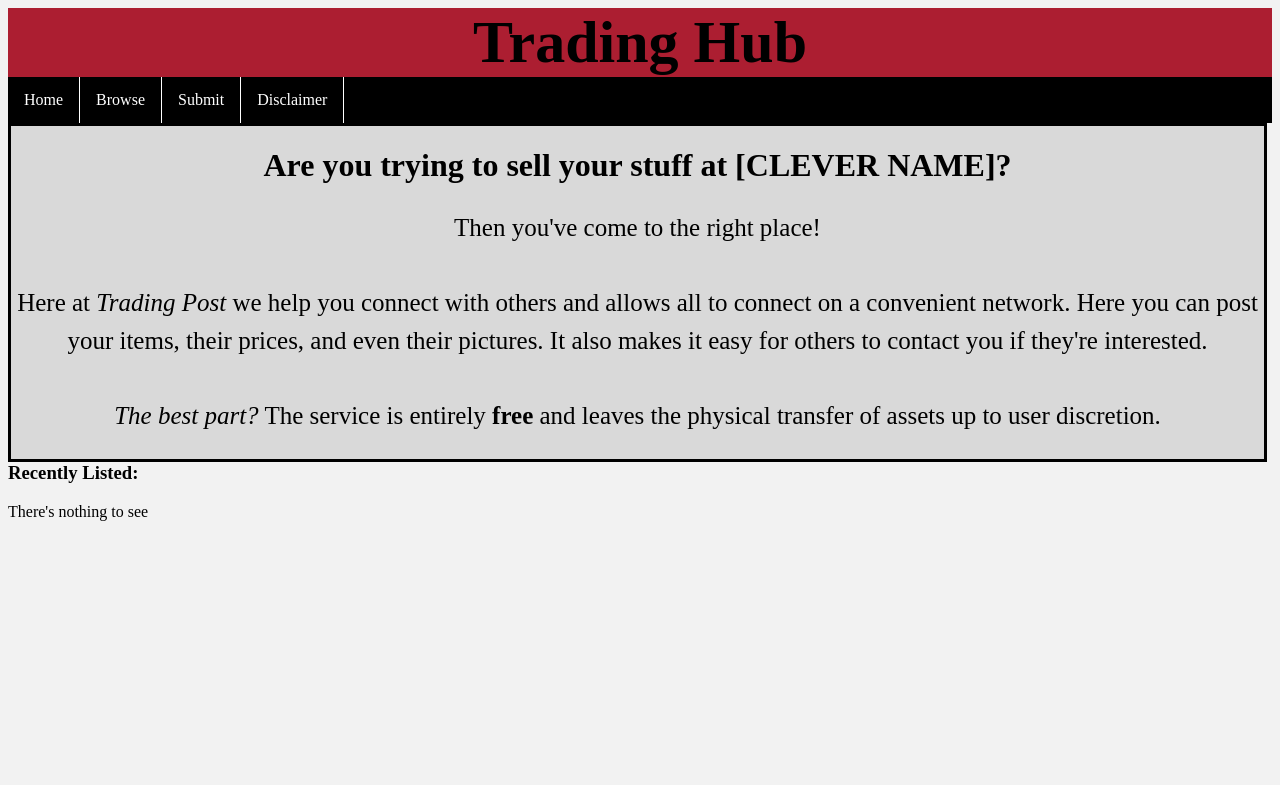
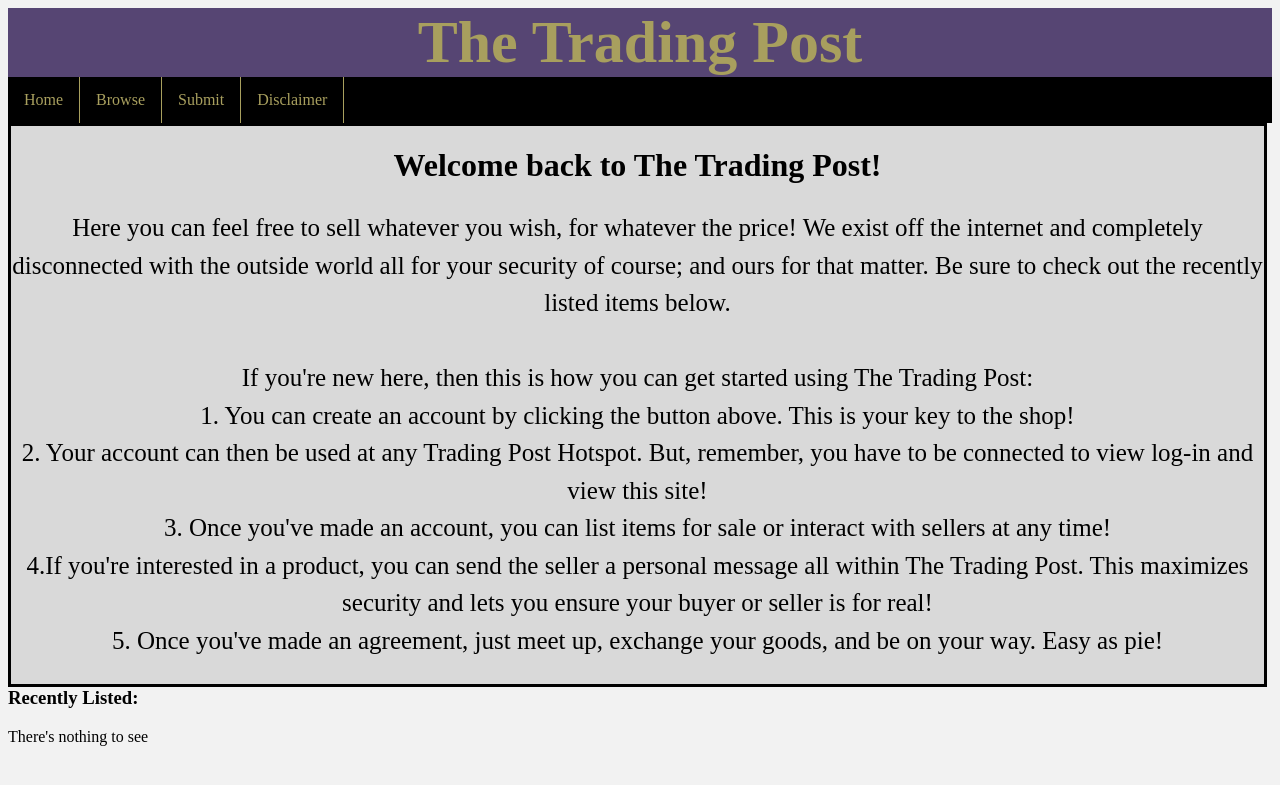
Before and after one commit to minifigone/Trading-Post, a PHP site: page / in a window 1280 px wide. Shown: the top 785 px of the page. Run offline with PHP 8.4, Linux system fonts and the light colour scheme; data that the repository does not hold is empty.

Commit message:
Began color scheme changes, Added a PHP inserted header for easiness

```diff
--- a/MainStyle.css
+++ b/MainStyle.css
@@ -11,9 +11,22 @@ body {
 /* Tool Bar CSS Start*/
 #toolBarHead {
 	font-size: 60px;
-	background-color: #ac1e31;
+	background-color: rgba( 86, 69,115,1);
 	font-weight: bold;
 	text-align: center;
+}
+
+#toolBarHead_text {
+	color: rgba(168,159, 94,1);
+}
+
+#toolBarHead_shadow {
+	color: white;
+    text-shadow:
+    -1px -1px 0 #000,
+    1px -1px 0 #000,
+    -1px 1px 0 #000,
+    1px 1px 0 #000;
 }
 
 #toolBarOutline {
@@ -31,12 +44,12 @@ body {
 
 .toolBarItem {
 	float: left;
-	border-right: 1px solid white;
+	border-right: 1px solid rgba(168,159, 94,1);
 }
 
 .toolBarText {
 	display: block;
-    color: white;
+    color: rgba(168,159, 94,1);
     text-align: center;
     padding: 14px 16px;
     text-decoration: none;
--- /dev/null
+++ b/Master Files/colorScheme.css
@@ -0,0 +1,41 @@
+/* CSS - Cascading Style Sheet */
+/* Palette color codes */
+/* Palette URL: http://paletton.com/#uid=24o0u0keal76kuIaopngVg7ucgu */
+
+/* Feel free to copy&paste color codes to your application */
+
+
+/* As hex codes */
+
+.color-primary-0 { color: #564573 }	/* Main Primary color */
+.color-primary-1 { color: #9489A7 }
+.color-primary-2 { color: #70618A }
+.color-primary-3 { color: #3D2E58 }
+.color-primary-4 { color: #290D59 }
+
+.color-complement-0 { color: #A89F5E }	/* Main Complement color */
+.color-complement-1 { color: #F5EFC4 }
+.color-complement-2 { color: #CAC289 }
+.color-complement-3 { color: #80783D }
+.color-complement-4 { color: #837507 }
+
+
+
+/* As RGBa codes */
+
+.rgba-primary-0 { color: rgba( 86, 69,115,1) }	/* Main Primary color */
+.rgba-primary-1 { color: rgba(148,137,167,1) }
+.rgba-primary-2 { color: rgba(112, 97,138,1) }
+.rgba-primary-3 { color: rgba( 61, 46, 88,1) }
+.rgba-primary-4 { color: rgba( 41, 13, 89,1) }
+
+.rgba-complement-0 { color: rgba(168,159, 94,1) }	/* Main Complement color */
+.rgba-complement-1 { color: rgba(245,239,196,1) }
+.rgba-complement-2 { color: rgba(202,194,137,1) }
+.rgba-complement-3 { color: rgba(128,120, 61,1) }
+.rgba-complement-4 { color: rgba(131,117,  7,1) }
+
+
+
+/* Generated by Paletton.com © 2002-2014 */
+/* http://paletton.com */
--- a/index.php
+++ b/index.php
@@ -2,26 +2,31 @@
 <html>
 <head>
 	<meta charset="utf-8">
-	<title>Trading Hub - Home</title>
+	<title>The Trading Post - Home</title>
 	<link rel="icon" type="image/png" href="Favicon.png">
 	<link rel="stylesheet" href="MainStyle.css">
+	<link rel="stylesheet" href="Master Files/colorScheme.css">
 </head>
 <body>
 	<!-- Tool Bar on Every Page -->
-	<ul class="toolBar">
-		<li id="toolBarHead">Trading Hub
-		<li class="toolBarItem"> <a href="index.php" class="toolBarText">Home</a>
-		<li class="toolBarItem"> <a href="Browse.php" class="toolBarText">Browse</a>
-		<li class="toolBarItem"> <a href="Submit.php" class="toolBarText">Submit</a>
-		<li class="toolBarItem"> <a href="Disclaimer.html" class="toolBarText">Disclaimer</a>
-	</ul>
+	<?php
+	include("toolBar.php");
+	?>
 	<div id="mainPageContent">
 		<div class="itemPageBackground">
-		<h1>Are you trying to sell your stuff at [CLEVER NAME]?</h1>
-		<p id="mainPagePara">Then you've come to the right place!<br><br>Here at <i>Trading Post</i> we help you connect with others and allows all
-			to connect on a convenient network. Here you can post your items, their prices, and even their pictures. It also makes it easy for others
-			to contact you if they're interested.<br><br><i>The best part?</i> The service is entirely <b>free</b> and leaves the physical transfer of
-			assets up to user discretion.</p>
+		<h1>Welcome back to The Trading Post!</h1>
+		<p id="mainPagePara">
+		Here you can feel free to sell whatever you wish, for whatever the price! We exist off the internet and completely disconnected with
+		the outside world all for your security of course; and ours for that matter. Be sure to check out the recently listed items below.<br><br>
+
+		If you're new here, then this is how you can get started using The Trading Post:<br>
+		1. You can create an account by clicking the button above. This is your key to the shop!<br>
+		2. Your account can then be used at any Trading Post Hotspot. But, remember, you have to be connected to view log-in and view this site!<br>
+		3. Once you've made an account, you can list items for sale or interact with sellers at any time!<br>
+		4.If you're interested in a product, you can send the seller a personal message all within The Trading Post. This maximizes security and lets you ensure
+			your buyer or seller is for real!<br>
+		5. Once you've made an agreement, just meet up, exchange your goods, and be on your way. Easy as pie!
+		</p>
 		</div>
 	</div>
 	<div>
--- /dev/null
+++ b/toolBar.php
@@ -0,0 +1,7 @@
+<ul class="toolBar">
+		<li id="toolBarHead"><span id="toolBarHead_text">The Trading Post</span>
+		<li class="toolBarItem"> <a href="index.php" class="toolBarText">Home</a>
+		<li class="toolBarItem"> <a href="Browse.php" class="toolBarText">Browse</a>
+		<li class="toolBarItem"> <a href="Submit.php" class="toolBarText">Submit</a>
+		<li class="toolBarItem"> <a href="Disclaimer.html" class="toolBarText">Disclaimer</a>
+</ul>
```
Also changed, not shown: Browse.php (+3 -7 lines), Disclaimer.php (renamed from Disclaimer.html, +3 -7 lines), Submit.php (+3 -7 lines), search.php (+3 -7 lines).
